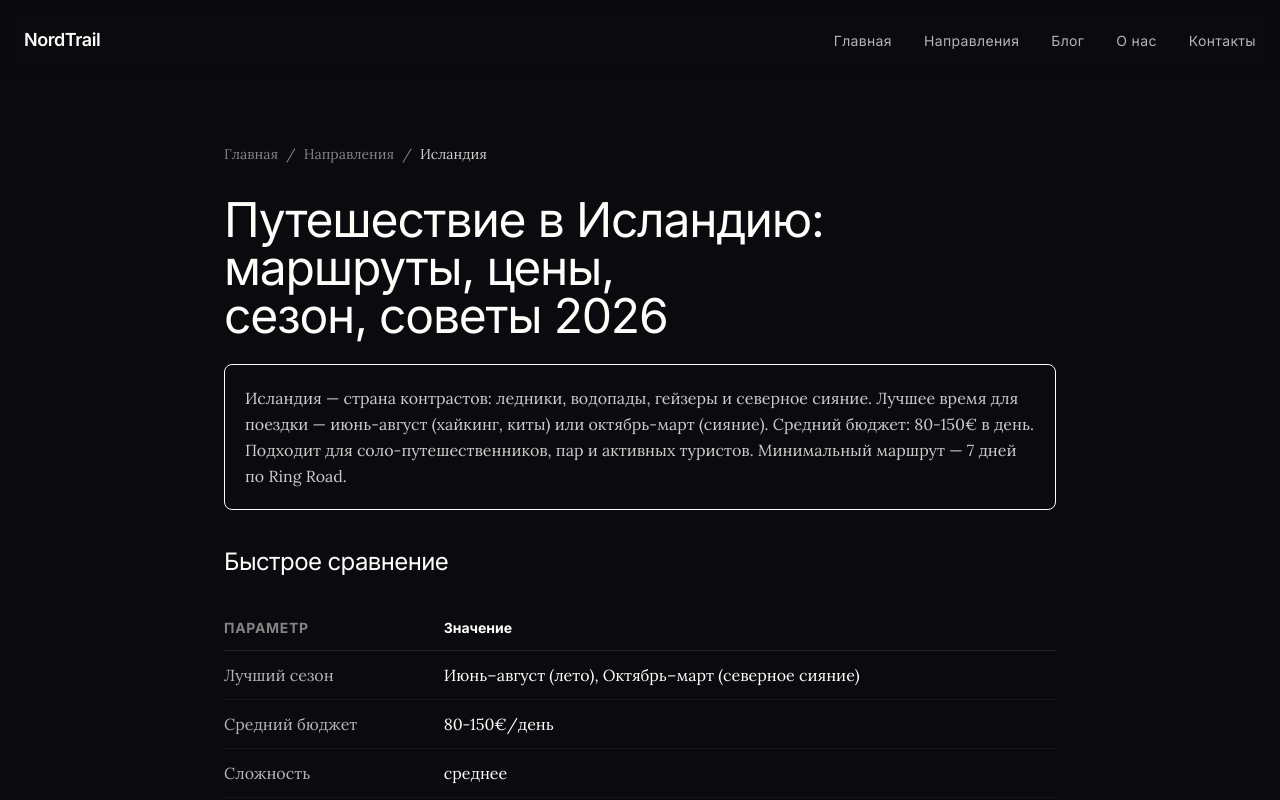
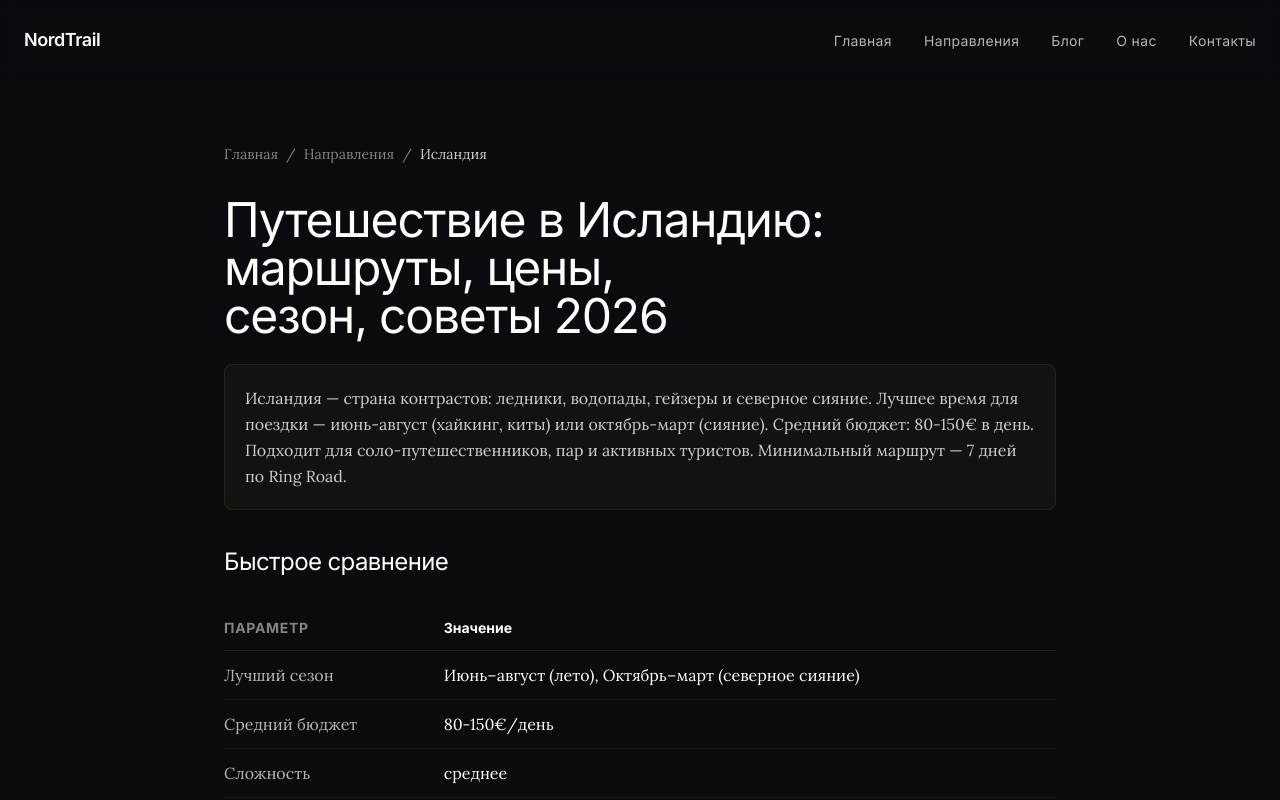
Before and after one commit to melkorp/NordTrail-Travel, a Next.js app: page /destinations/iceland in a window 1280 px wide. Shown: the top 800 px of the page. Built offline with nearby package versions, Linux system fonts and the light colour scheme.

Commit message:
Стили направлений под Полночное золото

```diff
--- a/src/app/destinations/[slug]/page.tsx
+++ b/src/app/destinations/[slug]/page.tsx
@@ -662,7 +662,7 @@ function Breadcrumbs({ name }: { name: string }) {
     <nav aria-label="Хлебные крошки" className="mb-8">
       <ol className="flex text-sm text-text/50 font-body">
         <li>
-          <Link href="/" className="hover:text-primary transition-colors">
+          <Link href="/" className="hover:text-accent-bright transition-colors">
             Главная
           </Link>
           <span className="mx-2">/</span>
@@ -670,7 +670,7 @@ function Breadcrumbs({ name }: { name: string }) {
         <li>
           <Link
             href="/destinations"
-            className="hover:text-primary transition-colors"
+            className="hover:text-accent-bright transition-colors"
           >
             Направления
           </Link>
@@ -787,7 +787,7 @@ export default async function DestinationPage({
           {/* Quick Answer — AI-snippet */}
           <aside
             aria-label="Краткий обзор направления"
-            className="bg-primary/5 border border-primary/10 rounded-lg p-5 mb-10"
+            className="bg-accent-bright/5 border border-accent-bright/10 rounded-lg p-5 mb-10"
           >
             <p className="text-text/80 leading-relaxed">{dest.quickAnswer}</p>
           </aside>
```
